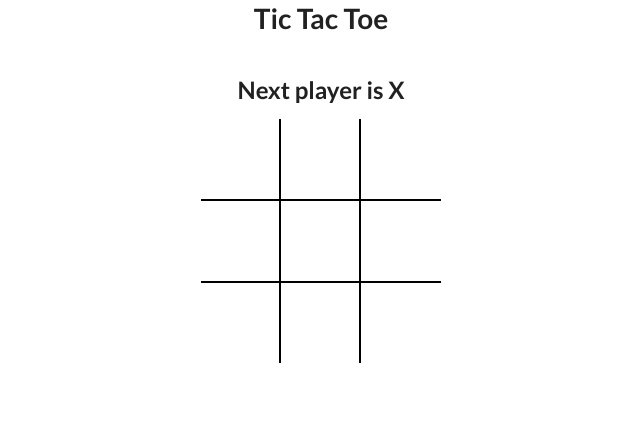
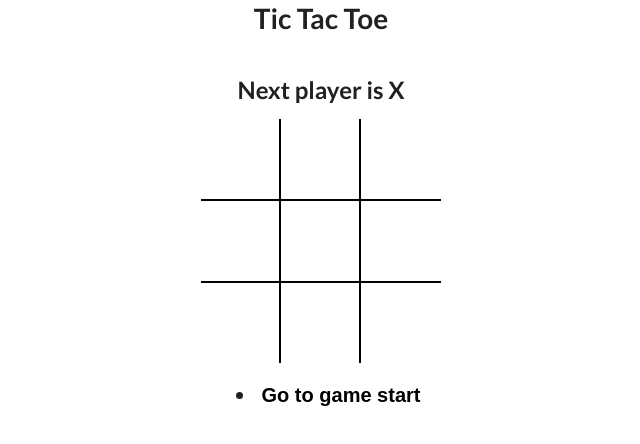
Before and after one commit to gauravrajbhar07/tic-tac-toe-using-javascript, a React (Create React App) app: page / in a window 1280 px wide. Shown: the top 444 px of the page, without its empty margins (319-959 px from the left). Built offline with nearby package versions, Linux system fonts and the light colour scheme.

Commit message:
displated game history

```diff
--- a/src/App.js
+++ b/src/App.js
@@ -1,6 +1,7 @@
 import React, { useState } from "react";
 import Board from "./Components/Board";
 import { calculateWinner } from "./Styles/Helpers";
+import History from "./Components/History";
 
 import "./Styles/root.scss"
 
@@ -57,6 +58,11 @@
   };
 
 
+  const moveTo = (move) => {
+    setCurrentMove(move);
+
+  }
+
 
   return (
     <div className="app">
@@ -64,6 +70,7 @@
       <h2>{message}</h2>
 
       <Board board={current.board} handleSquareClick={handleSquareClick} />
+      <History history={history} moveTo={moveTo} currentMove={currentMove} />
     </div>
   )
 }
--- /dev/null
+++ b/src/Components/History.jsx
@@ -0,0 +1,27 @@
+import React from "react";
+
+const History = ({ history, moveTo, currentMove }) => {
+  return (
+    <ul>
+      {history.map((_, move) => {
+        return (
+          <li key={move}>
+            <button
+              style={{
+                fontWeight: move === currentMove ? "bold" : "normal",
+              }}
+              type="button"
+              onClick={() => {
+                moveTo(move);
+              }}
+            >
+              {move === 0 ? "Go to game start" : `Go to move #${move}`}
+            </button>
+          </li>
+        );
+      })}
+    </ul>
+  );
+};
+
+export default History;
```
